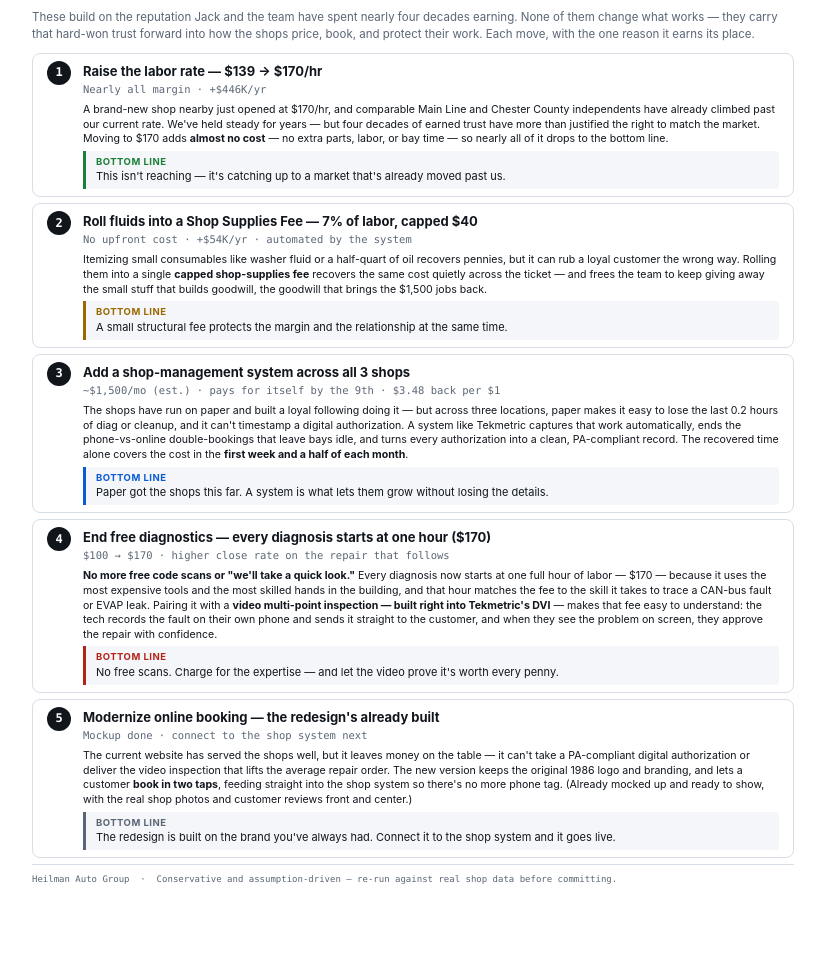
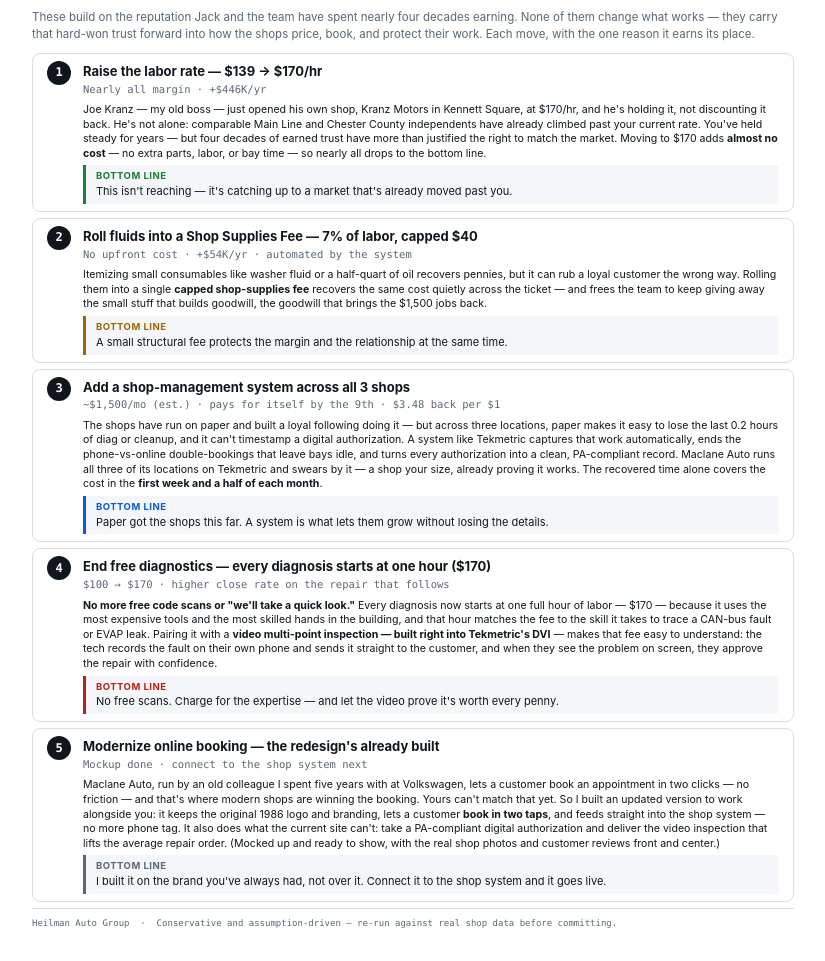
Before and after one commit to reedzilla/heilman-CFO, a plain HTML site: page heilman_reason_why.html in a window 1280 px wide. Shown: the part 90-1051 px from the top of the page, without its empty margins (227-1052 px from the left). Before the commit the page ends 1007 px from the top, so only its background shows below. Drawn offline with Linux system fonts and the light colour scheme.

Commit message:
update: latest revisions to Heilman Playbook and HTML source

```diff
--- a/heilman_reason_why.html
+++ b/heilman_reason_why.html
@@ -77,12 +77,12 @@
       <h3>Raise the labor rate — $139 → $170/hr</h3>
       <div class="move">Nearly all margin · +$446K/yr</div>
       <p class="why">
-        A brand-new shop nearby just opened at $170/hr, and comparable Main Line and Chester County independents have already
-        climbed past our current rate. We've held steady for years — but four decades of earned trust have more than justified the
-        right to match the market. Moving to $170 adds <b>almost no cost</b> — no extra parts, labor, or bay time — so nearly all
-        of it drops to the bottom line.
+        Joe Kranz — my old boss — just opened his own shop, Kranz Motors in Kennett Square, at $170/hr, and he's holding it, not
+        discounting it back. He's not alone: comparable Main Line and Chester County independents have already climbed past your
+        current rate. You've held steady for years — but four decades of earned trust have more than justified the right to match
+        the market. Moving to $170 adds <b>almost no cost</b> — no extra parts, labor, or bay time — so nearly all drops to the bottom line.
       </p>
-      <div class="bl"><b>Bottom line</b>This isn't reaching — it's catching up to a market that's already moved past us.</div>
+      <div class="bl"><b>Bottom line</b>This isn't reaching — it's catching up to a market that's already moved past you.</div>
     </div>
   </div>
 
@@ -110,7 +110,8 @@
         The shops have run on paper and built a loyal following doing it — but across three locations, paper makes it easy to
         lose the last 0.2 hours of diag or cleanup, and it can't timestamp a digital authorization. A system like Tekmetric
         captures that work automatically, ends the phone-vs-online double-bookings that leave bays idle, and turns every
-        authorization into a clean, PA-compliant record. The recovered time alone covers the cost in the <b>first week and a
+        authorization into a clean, PA-compliant record. Maclane Auto runs all three of its locations on Tekmetric and swears by
+        it — a shop your size, already proving it works. The recovered time alone covers the cost in the <b>first week and a
         half of each month</b>.
       </p>
       <div class="bl"><b>Bottom line</b>Paper got the shops this far. A system is what lets them grow without losing the details.</div>
@@ -140,12 +141,13 @@
       <h3>Modernize online booking — the redesign's already built</h3>
       <div class="move">Mockup done · connect to the shop system next</div>
       <p class="why">
-        The current website has served the shops well, but it leaves money on the table — it can't take a PA-compliant digital
-        authorization or deliver the video inspection that lifts the average repair order. The new version keeps the original 1986
-        logo and branding, and lets a customer <b>book in two taps</b>, feeding straight into the shop system so there's no more
-        phone tag. (Already mocked up and ready to show, with the real shop photos and customer reviews front and center.)
+        Maclane Auto, run by an old colleague I spent five years with at Volkswagen, lets a customer book an appointment in two clicks — no friction — and that's where
+        modern shops are winning the booking. Yours can't match that yet. So I built an updated version to work alongside you: it
+        keeps the original 1986 logo and branding, lets a customer <b>book in two taps</b>, and feeds straight into the shop
+        system — no more phone tag. It also does what the current site can't: take a PA-compliant digital authorization and
+        deliver the video inspection that lifts the average repair order. (Mocked up and ready to show, with the real shop photos and customer reviews front and center.)
       </p>
-      <div class="bl"><b>Bottom line</b>The redesign is built on the brand you've always had. Connect it to the shop system and it goes live.</div>
+      <div class="bl"><b>Bottom line</b>I built it on the brand you've always had, not over it. Connect it to the shop system and it goes live.</div>
     </div>
   </div>
 
```
Also changed, not shown: 1 other file.
